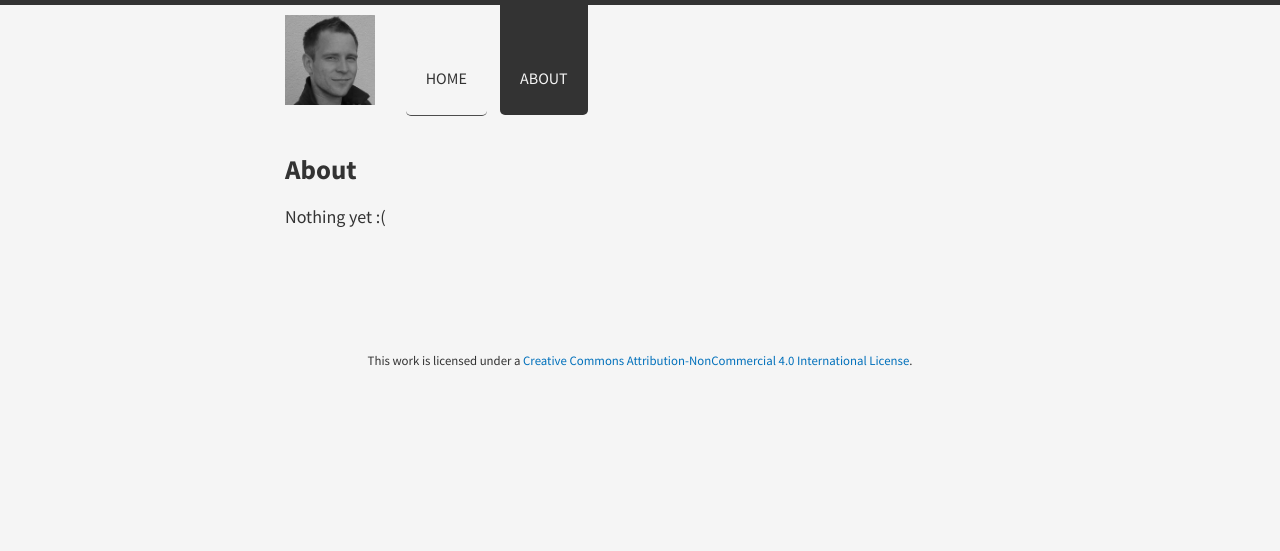
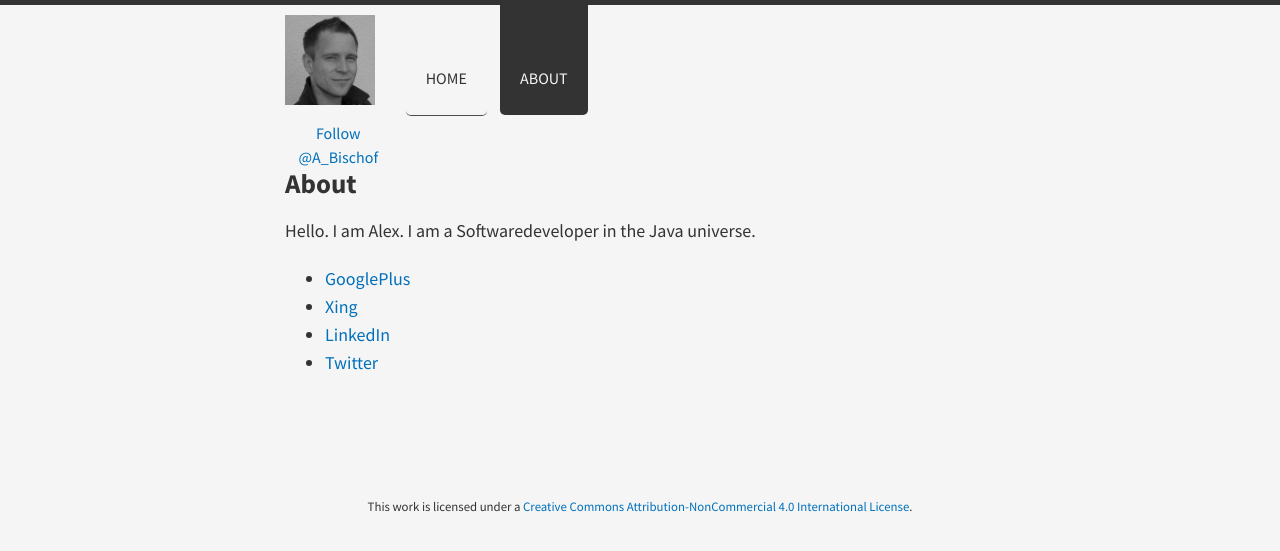
Before and after one commit to AlexBischof/AlexBischof.github.io, a Jekyll site: the page built from about/index.md, in a window 1280 px wide. Shown: the top 551 px of the page. Built offline with Jekyll 4.4.1, drawn with Linux system fonts in a browser that asks for light colours; nearby versions of some CDN libraries; Markdown is read by kramdown in place of the engine named in the settings; comment, search, counter and statistics services are not loaded.

Commit message:
Current version

```diff
--- a/_config.yml
+++ b/_config.yml
@@ -1,9 +1,16 @@
+title: Alexander Bischof Github.io
+email: alexanderxbischof@gmail.com
+description: > # this means to ignore newlines until "baseurl:"
+  Alexander Bischof - Softwaredevelopment in the Java universe.
+baseurl: "" # the subpath of your site, e.g. /blog/
+url: "http://alexbischof.github.io" # the base hostname & protocol for your site
+twitter_username: A_Bischof
+github_username:  AlexBischof
+
+
 markdown: redcarpet
 highlighter: null
 permalink: /:title
-
-url:
-baseurl:
 
 redcarpet:
   extensions: [strikethrough, tables]
--- a/_layouts/default.html
+++ b/_layouts/default.html
@@ -5,11 +5,24 @@
 </head>
 <body>
 <div class="container azul">
-      <header class="top row gutters{% if page.title == "Home" %} fadeInLeft animated{% endif %}">
+    <header class="top row gutters{% if page.title == " Home
+    " %} fadeInLeft animated{% endif %}">
     <div class="col span_2 center">
         <!-- TODO: add baseurl to the logo link -->
         <a href="{{ site.url }}" id="logo" title="{{ site.data.brume.name }}"
            style="background-image: url({{site.baseurl}}/public/images/profile_alex.jpg);"></a>
+        <a href="https://twitter.com/A_Bischof" class="twitter-follow-button" data-show-count="false">Follow
+            @A_Bischof</a>
+        <script>!function (d, s, id) {
+            var js, fjs = d.getElementsByTagName(s)[0], p = /^http:/.test(d.location) ? 'http' : 'https';
+            if (!d.getElementById(id)) {
+                js = d.createElement(s);
+                js.id = id;
+                js.src = p + '://platform.twitter.com/widgets.js';
+                fjs.parentNode.insertBefore(js, fjs);
+            }
+        }(document, 'script', 'twitter-wjs');</script>
+
     </div>
     {% include navigation.html %}
     </header>
@@ -27,7 +42,7 @@
 <script src="//ajax.googleapis.com/ajax/libs/jquery/1.10.2/jquery.min.js"></script>
 <script src="{{site.baseurl}}/public/js/jquery.fitvids.js"></script>
 <script>
-      $(document).ready(function(){
+    $(document).ready(function () {
         $("article").fitVids();
     });
 </script>
--- a/about/index.md
+++ b/about/index.md
@@ -3,4 +3,12 @@ layout: page
 title: About
 ---
 
-Nothing yet :(
+Hello. I am Alex.
+I am a Softwaredeveloper in the Java universe.
+
+<ul>
+<li><a href="https://plus.google.com/u/0/100135686516251171415/about">GooglePlus</a></li>
+<li><a href="https://www.xing.com/profile/Alex_Bischof">Xing</a></li>
+<li><a href="http://de.linkedin.com/pub/alexander-bischof/10/158/3ab">LinkedIn</a></li>
+<li><a href="https://twitter.com/A_Bischof">Twitter</a></li>
+</ul>
```
Also changed, not shown: other parts of _layouts/default.html (+3 -1 lines). Lines whose indentation alone changed are shown as unchanged.
